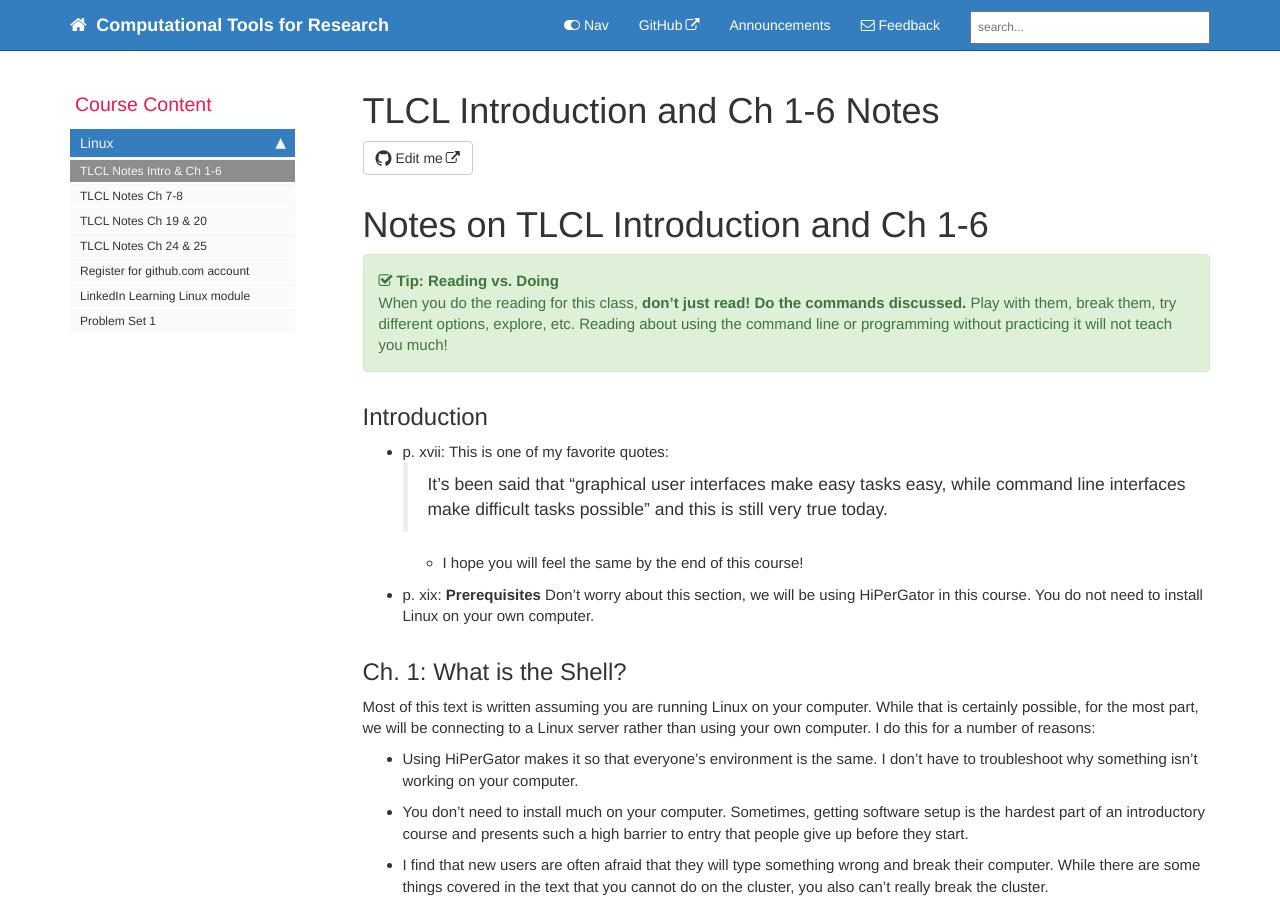
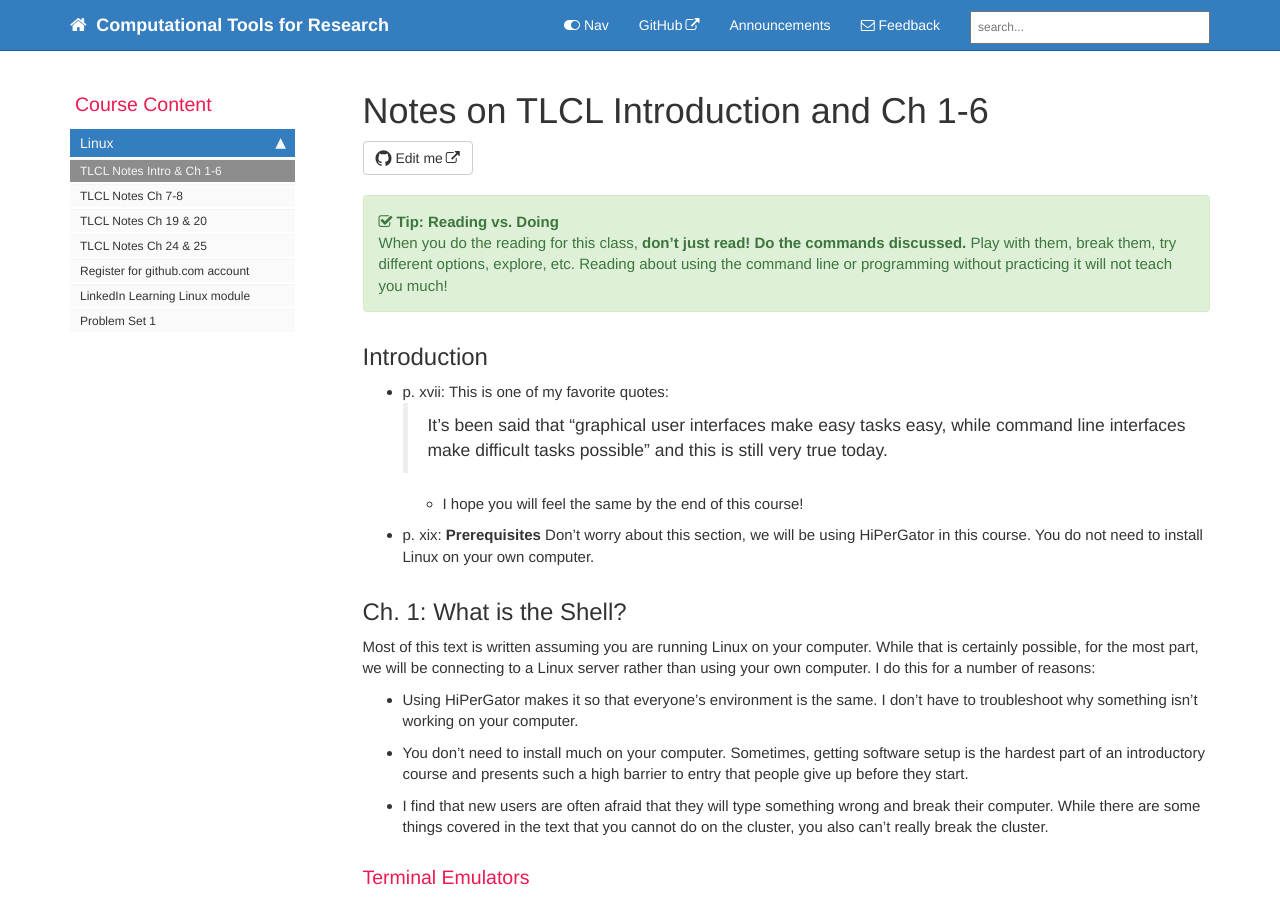
Before and after one commit to comptoolsres/comptoolsres.github.io, a Jekyll site: the page built from TLCL_reading_notes_1.md, in a window 1280 px wide and 900 px high. Built offline with Jekyll 4.4.1, drawn with Linux system fonts in a browser that asks for light colours; comment, search, counter and statistics services are not loaded.

Commit message:
Clean up titles

```diff
--- a/TLCL_reading_notes_1.md
+++ b/TLCL_reading_notes_1.md
@@ -1,12 +1,11 @@
 ---
-title: "TLCL Introduction and Ch 1-6 Notes"
+title: "Notes on TLCL Introduction and Ch 1-6"
 tags: [reading notes]
 sidebar: home_sidebar
 permalink: TLCL_1.html
 toc: false
 ---
 
-# Notes on TLCL Introduction and Ch 1-6
 
 {% include tip.html content=" **Reading vs. Doing**
 When you do the reading for this class, **don't just read!** **Do the commands discussed.** Play with them, break them, try different options, explore, etc. Reading about using the command line or programming without practicing it will not teach you much!" %}
```
Also changed, not shown: LinkedInLearningLinux.md (+1 -3 lines), TLCL_reading_notes_2.md (+1 -3 lines), TLCL_reading_notes_3.md (+1 -3 lines), TLCL_reading_notes_4.md (+1 -3 lines), github_account.md (+0 -2 lines).
